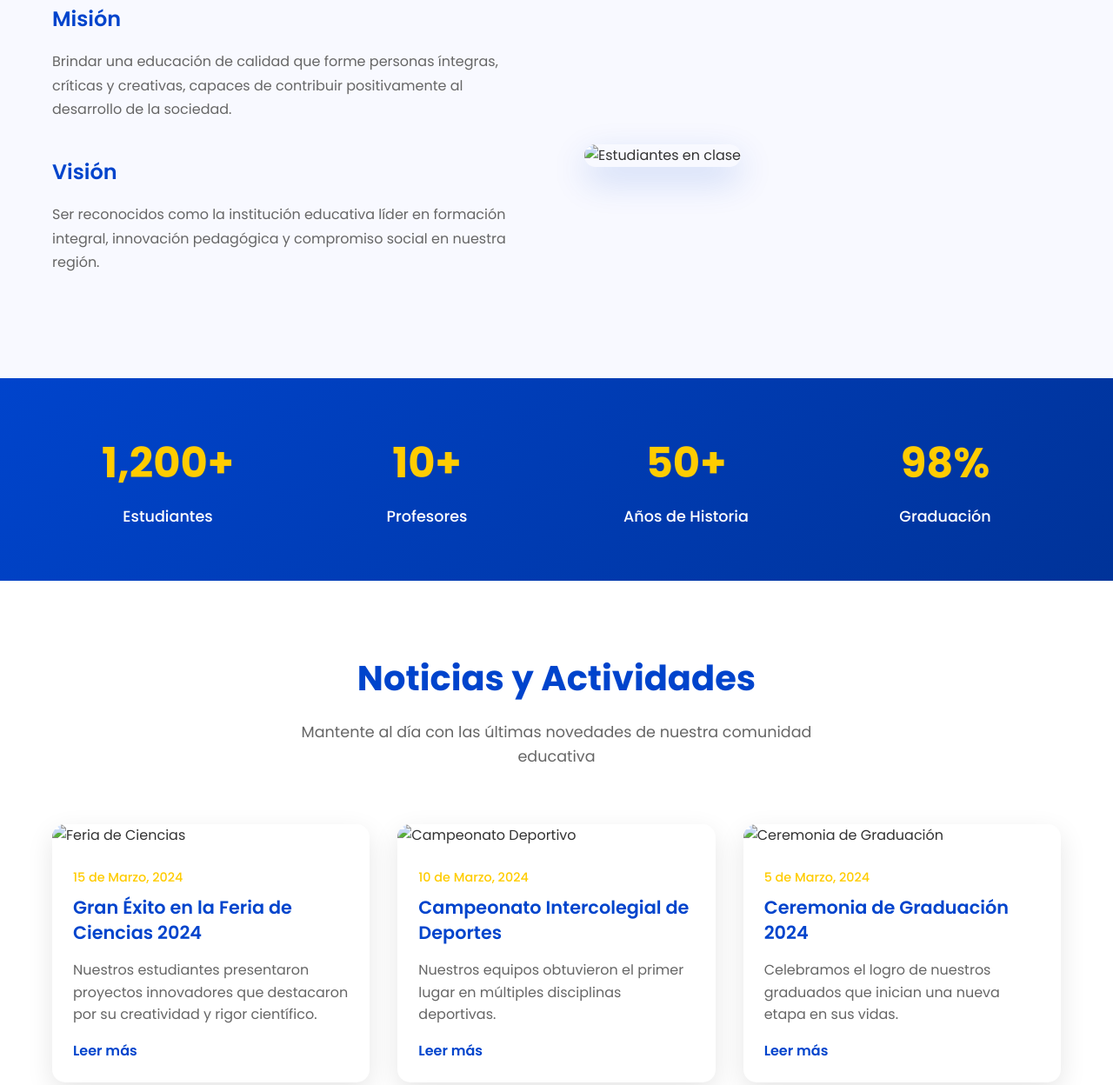
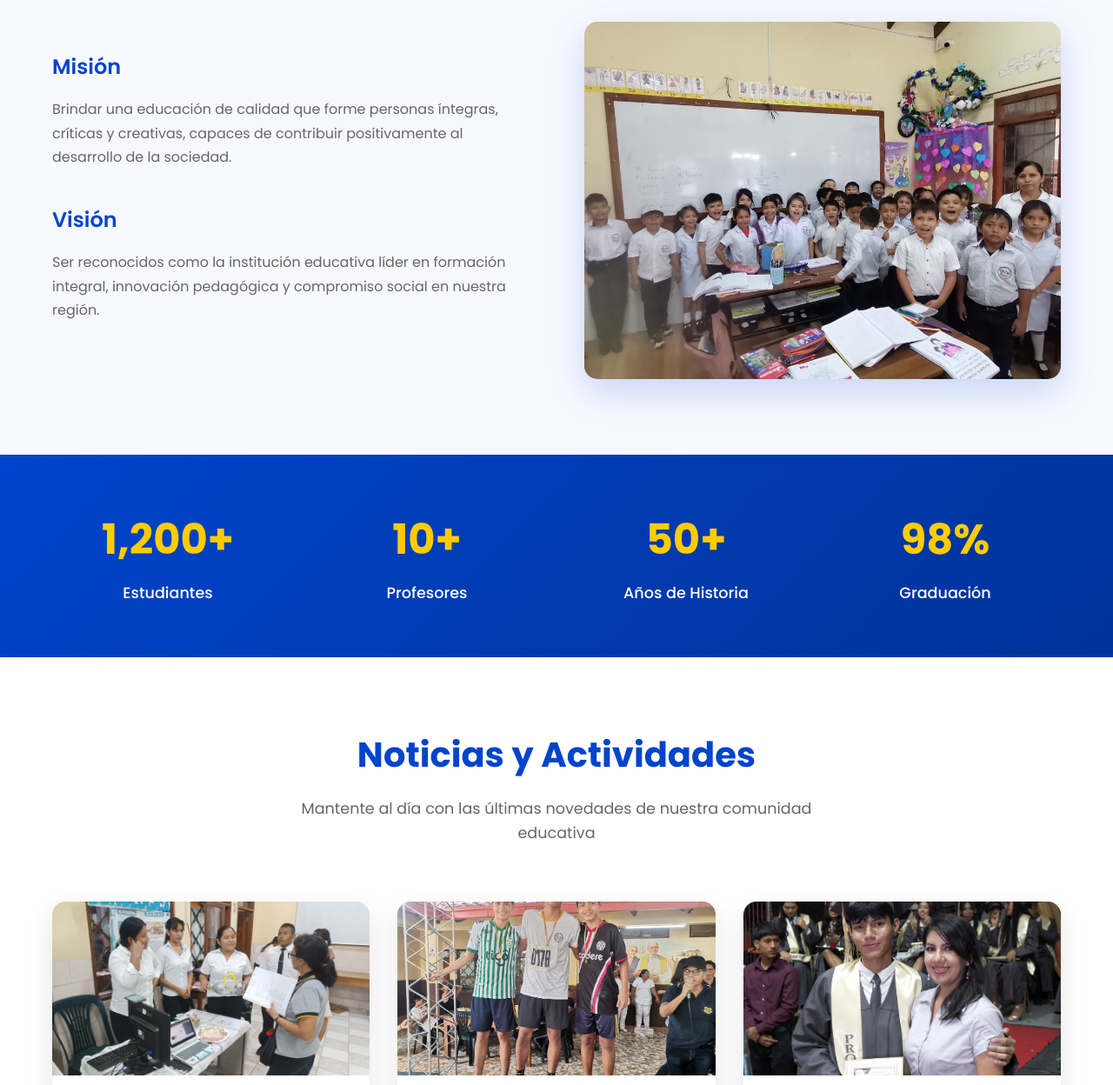
Before and after one commit to caballerolafuentem7-arch/colegio, a plain HTML site: page index.html in a window 1280 px wide. Shown: the part 1357-2605 px from the top of the page at 87% size. Drawn offline with Linux system fonts and the light colour scheme.

Commit message:
Add files via upload

```diff
--- a/index.html
+++ b/index.html
@@ -42,7 +42,7 @@
                 </div>
             </div>
             <div class="hero-image">
-                <img src="Imagenes/Colegio.png" alt="Colegio Renata Preto De Brunelli">
+                <img src="Colegio.png" alt="Colegio Renata Preto De Brunelli">
             </div>
         </div>
     </section>
@@ -92,7 +92,7 @@
                     </div>
                 </div>
                 <div class="about-image">
-                    <img src="Imagenes/niños.png" alt="Estudiantes en clase">
+                    <img src="niños.png" alt="Estudiantes en clase">
                 </div>
             </div>
         </div>
@@ -132,7 +132,7 @@
             <div class="news-grid">
                 <article class="news-card">
                     <div class="news-image">
-                        <img src="Imagenes/Douchen.png" alt="Feria de Ciencias">
+                        <img src="Douchen.png" alt="Feria de Ciencias">
                     </div>
                     <div class="news-content">
                         <div class="news-date">15 de Marzo, 2024</div>
@@ -143,7 +143,7 @@
                 </article>
                 <article class="news-card">
                     <div class="news-image">
-                        <img src="Imagenes/deporte.png" alt="Campeonato Deportivo">
+                        <img src="deporte.png" alt="Campeonato Deportivo">
                     </div>
                     <div class="news-content">
                         <div class="news-date">10 de Marzo, 2024</div>
@@ -154,7 +154,7 @@
                 </article>
                 <article class="news-card">
                     <div class="news-image">
-                        <img src="Imagenes/Promo 2024.png" alt="Ceremonia de Graduación">
+                        <img src="Promo 2024.png" alt="Ceremonia de Graduación">
                     </div>
                     <div class="news-content">
                         <div class="news-date">5 de Marzo, 2024</div>
```
